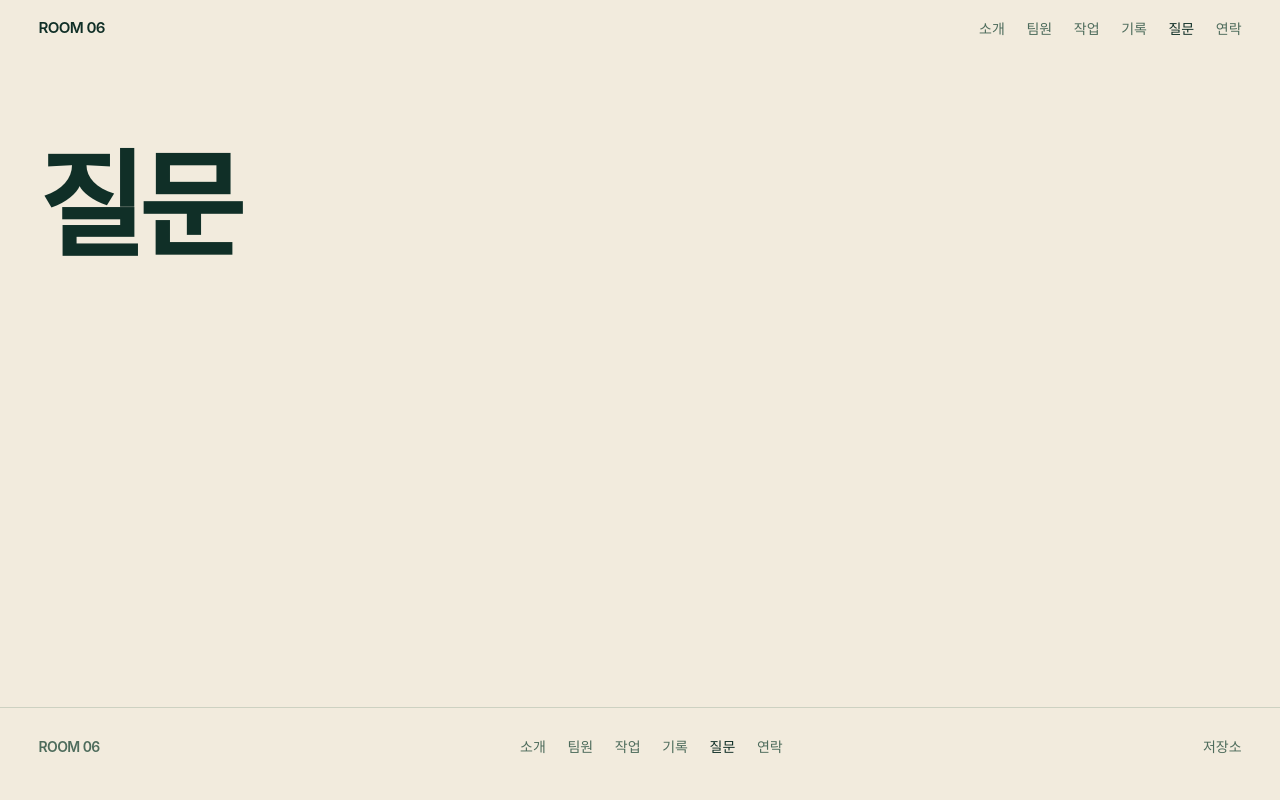
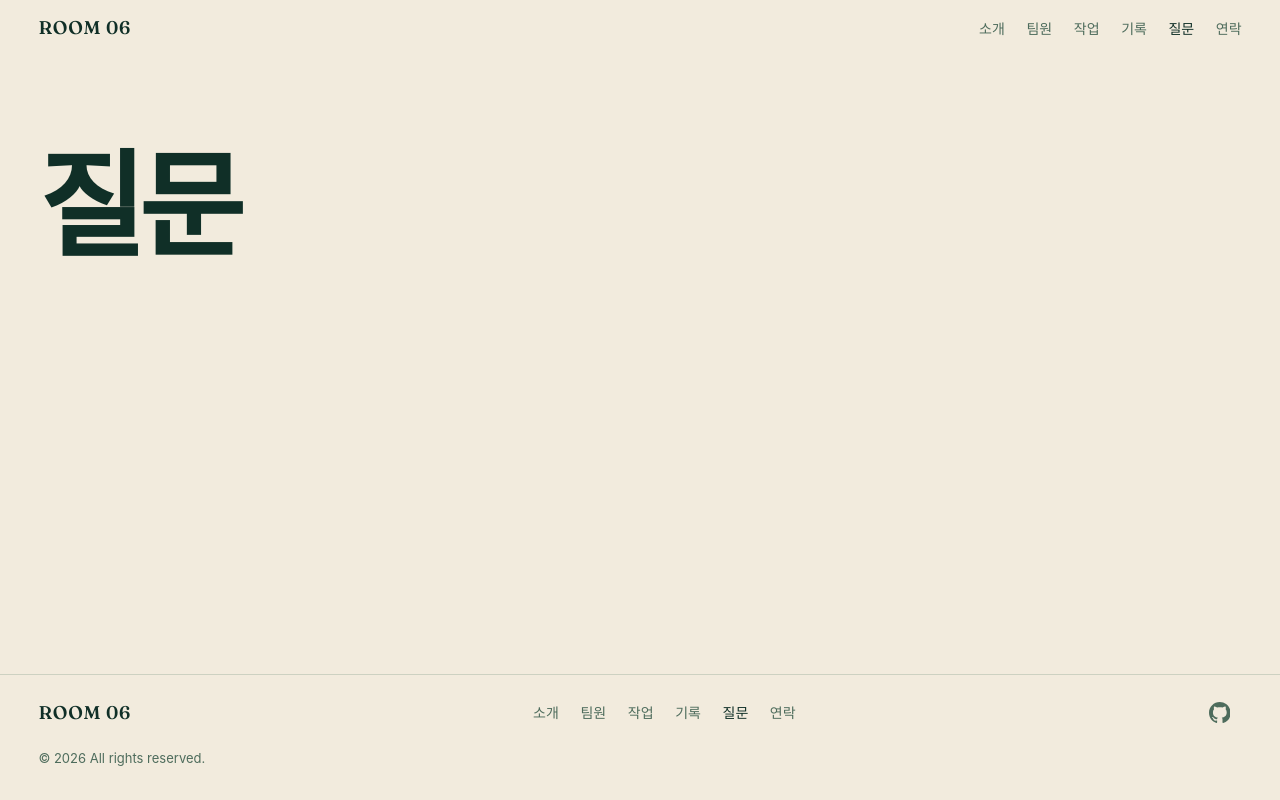
Before and after one commit to eggtart-365/team-portfolio, a plain HTML site: page faq.html in a window 1280 px wide. Drawn offline with Linux system fonts and the light colour scheme; a web font is replaced by a local one.

Commit message:
style: Header/Footer 디자인 수정

```diff
--- a/assets/css/components.css
+++ b/assets/css/components.css
@@ -31,9 +31,12 @@
 }
 
 .site-mark {
-  font-size: 0.95rem;
-  font-weight: 600;
-  letter-spacing: -0.04em;
+  font-family: var(--mark);
+  font-size: 1.15rem;
+  font-weight: 560;
+  font-variation-settings: "opsz" 72, "SOFT" 40, "WONK" 1;
+  letter-spacing: 0.04em;
+  line-height: 1;
   text-decoration: none;
 }
 
@@ -291,10 +294,34 @@ a.index-list__row:focus-visible .index-list__meta {
   border-top: 1px solid var(--line);
 }
 
-.site-footer__bar > a {
+.site-footer .site-mark {
+  color: var(--ink);
+}
+
+.repo {
+  display: inline-flex;
+  align-items: center;
+  justify-content: center;
+  min-width: 2.75rem;
+  min-height: 2.75rem;
   color: var(--muted);
-  font-size: 0.875rem;
   text-decoration: none;
+}
+
+.repo svg {
+  width: 1.35rem;
+  height: 1.35rem;
+}
+
+.repo:hover,
+.repo:focus-visible {
+  color: var(--ink);
+}
+
+.site-footer__rights {
+  margin-top: 0.85rem;
+  color: var(--muted);
+  font-size: 0.8125rem;
 }
 
 @media (max-width: 860px) {
--- a/assets/css/tokens.css
+++ b/assets/css/tokens.css
@@ -6,6 +6,7 @@
   --accent: #185844;
   --gold: #b08a4f;
   --font: "Pretendard GOV Variable", "Pretendard GOV", Pretendard, -apple-system, BlinkMacSystemFont, system-ui, "Segoe UI", "Apple SD Gothic Neo", "Noto Sans KR", "Malgun Gothic", sans-serif;
+  --mark: "Fraunces", "Iowan Old Style", Palatino, "Palatino Linotype", serif;
   --header: 3.5rem;
   --pad: clamp(1.25rem, 3vw, 2.5rem);
   color-scheme: light;
--- a/assets/js/layout.js
+++ b/assets/js/layout.js
@@ -68,11 +68,15 @@
   if (footerMount) {
     footerMount.insertAdjacentHTML(
       "beforebegin",
-      '<footer class="site-footer"><div class="pad site-footer__bar">' +
+      '<footer class="site-footer">' +
+        '<div class="pad site-footer__bar">' +
         '<a class="site-mark" href="index.html">ROOM 06</a>' +
         '<nav class="site-nav" aria-label="하단"><ul>' + listHtml() + "</ul></nav>" +
-        '<a href="https://github.com/eggtart-365/team-portfolio">저장소</a>' +
-        "</div></footer>"
+        '<a class="repo" href="https://github.com/eggtart-365/team-portfolio" aria-label="저장소">' +
+        '<svg viewBox="0 0 16 16" aria-hidden="true"><path fill="currentColor" d="M8 0C3.58 0 0 3.58 0 8c0 3.54 2.29 6.53 5.47 7.59.4.07.55-.17.55-.38 0-.19-.01-.82-.01-1.49-2.01.37-2.53-.49-2.69-.94-.09-.23-.48-.94-.82-1.13-.28-.15-.68-.52-.01-.53.63-.01 1.08.58 1.23.82.72 1.21 1.87.87 2.33.66.07-.52.28-.87.51-1.07-1.78-.2-3.64-.89-3.64-3.95 0-.87.31-1.59.82-2.15-.08-.2-.36-1.02.08-2.12 0 0 .67-.21 2.2.82.64-.18 1.32-.27 2-.27.68 0 1.36.09 2 .27 1.53-1.04 2.2-.82 2.2-.82.44 1.1.16 1.92.08 2.12.51.56.82 1.27.82 2.15 0 3.07-1.87 3.75-3.65 3.95.29.25.54.73.54 1.48 0 1.07-.01 1.93-.01 2.2 0 .21.15.46.55.38A8.013 8.013 0 0 0 16 8c0-4.42-3.58-8-8-8z"/></svg>' +
+        "</a></div>" +
+        '<p class="pad site-footer__rights">© 2026 All rights reserved.</p>' +
+        "</footer>"
     );
     footerMount.remove();
   }
--- a/faq.html
+++ b/faq.html
@@ -7,6 +7,7 @@
     <meta name="theme-color" content="#f2ebdd">
     <link rel="icon" href="assets/favicon.svg" type="image/svg+xml">
     <link rel="stylesheet" href="https://cdn.jsdelivr.net/gh/orioncactus/pretendard@v1.3.9/dist/web/variable/pretendardvariable-gov-dynamic-subset.min.css">
+    <link rel="stylesheet" href="https://fonts.googleapis.com/css2?family=Fraunces:opsz,wght@9..144,560&display=swap">
     <link rel="stylesheet" href="assets/css/tokens.css">
     <link rel="stylesheet" href="assets/css/base.css">
     <link rel="stylesheet" href="assets/css/components.css">
```
Also changed, not shown: about.html (+1 -0 lines), activities.html (+1 -0 lines), contact.html (+1 -0 lines), index.html (+1 -0 lines), members.html (+1 -0 lines), projects.html (+1 -0 lines), 4 other files.
